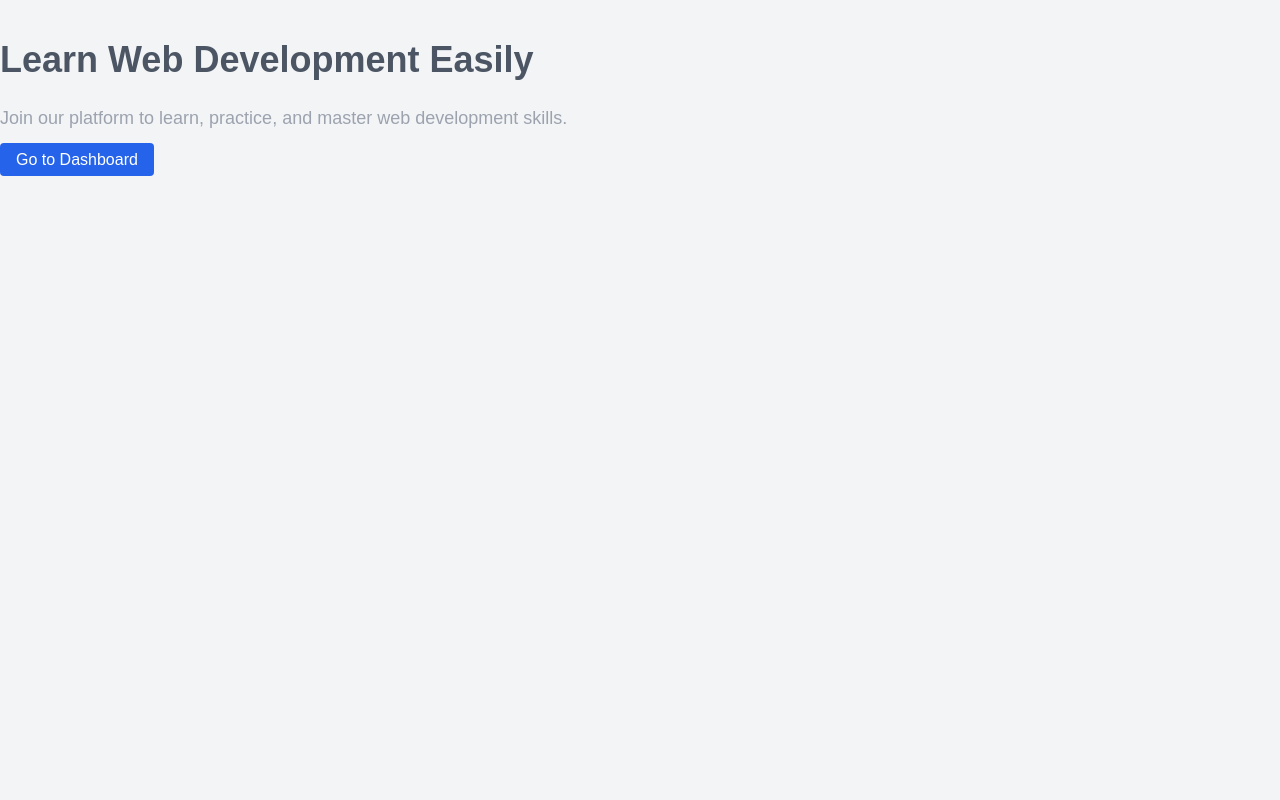
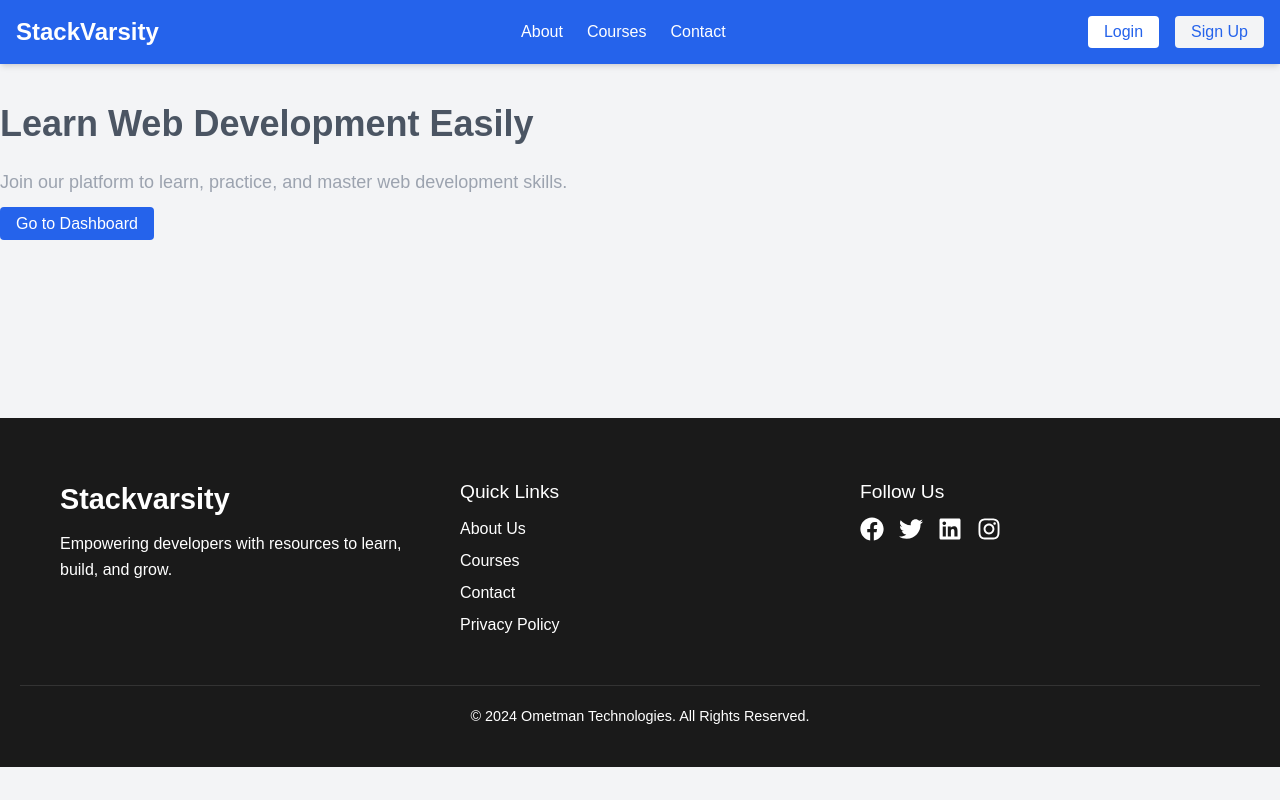
Before and after one commit to ometman/stackvarsity, a Next.js app in the folder frontend/: page /dashboard in a window 1280 px wide. Built offline with nearby package versions, Linux system fonts and the light colour scheme.

Commit message:
Modified dashboard page, add header and footer

```diff
--- a/frontend/src/app/dashboard/page.tsx
+++ b/frontend/src/app/dashboard/page.tsx
@@ -1,11 +1,11 @@
 // dashboard/page.tsx
 import Link from 'next/link';
 import Header from '../../components/Header';
-
+import Footer from '../../components/Footer';
 export default function Home() {
   return (
     <div className="min-h-screen bg-gray-100">
-      {/* <Header /> */}
+      <Header />
       <main className="container mx-auto py-10">
         <h2 className="text-4xl text-gray-600 font-bold mb-6">Learn Web Development Easily</h2>
         <p className="text-lg text-gray-400 mb-4">
@@ -15,6 +15,7 @@ export default function Home() {
           Go to Dashboard
         </Link>
       </main>
+      <Footer />
     </div>
   );
 }
```
